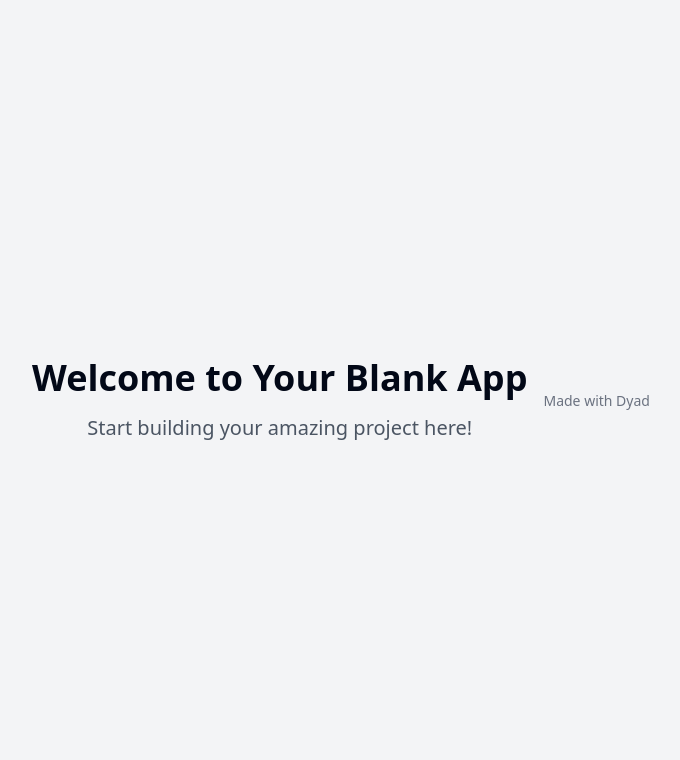
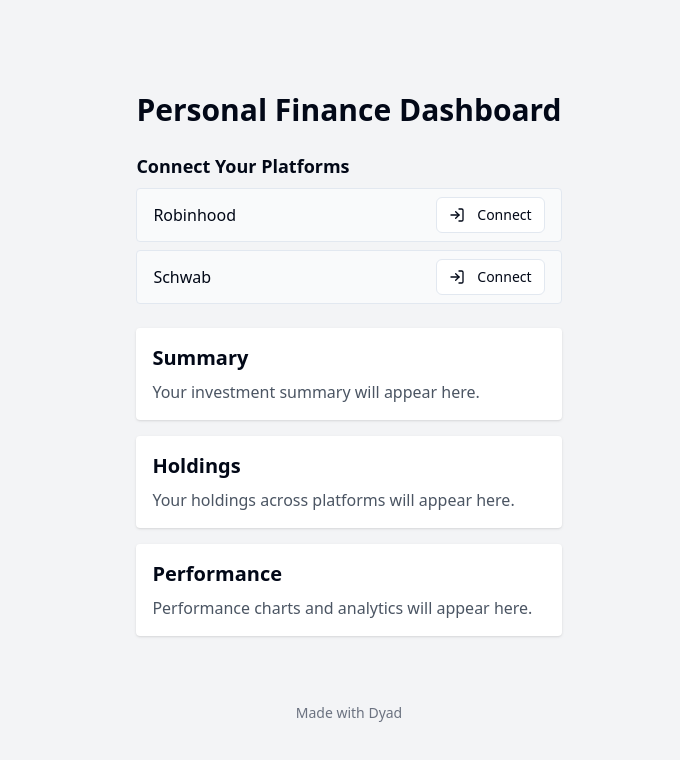
Before and after one commit to avalusa1/Personal-Finance, a React (Vite) app: page / in a window 1280 px wide. Shown: the top 760 px of the page, without its empty margins (291-971 px from the left). Built offline with nearby package versions, Linux system fonts and the light colour scheme.

Commit message:
[dyad] Config-driven dashboard foundation with YAML, context, and platform connectors - wrote 9 file(s), added js-yaml package(s)

```diff
--- a/package.json
+++ b/package.json
@@ -46,6 +46,7 @@
     "date-fns": "^3.6.0",
     "embla-carousel-react": "^8.3.0",
     "input-otp": "^1.2.4",
+    "js-yaml": "^4.1.1",
     "lucide-react": "^0.462.0",
     "next-themes": "^0.3.0",
     "react": "^18.3.1",
--- /dev/null
+++ b/src/components/Dashboard.tsx
@@ -0,0 +1,62 @@
+import React from "react";
+import { useConfig } from "@/context/ConfigProvider";
+import PlatformConnector from "./PlatformConnector";
+
+const SectionSummary = () => (
+  <div className="p-4 bg-white rounded shadow mb-4">
+    <h2 className="text-xl font-bold mb-2">Summary</h2>
+    <p className="text-gray-600">Your investment summary will appear here.</p>
+  </div>
+);
+
+const SectionHoldings = () => (
+  <div className="p-4 bg-white rounded shadow mb-4">
+    <h2 className="text-xl font-bold mb-2">Holdings</h2>
+    <p className="text-gray-600">Your holdings across platforms will appear here.</p>
+  </div>
+);
+
+const SectionPerformance = () => (
+  <div className="p-4 bg-white rounded shadow mb-4">
+    <h2 className="text-xl font-bold mb-2">Performance</h2>
+    <p className="text-gray-600">Performance charts and analytics will appear here.</p>
+  </div>
+);
+
+const sectionMap: Record<string, React.FC> = {
+  summary: SectionSummary,
+  holdings: SectionHoldings,
+  performance: SectionPerformance,
+};
+
+const Dashboard = () => {
+  const { config, loading, error } = useConfig();
+
+  if (loading) return <div>Loading dashboard...</div>;
+  if (error) return <div className="text-red-500">{error}</div>;
+  if (!config) return <div>No config loaded.</div>;
+
+  return (
+    <div className="max-w-2xl mx-auto py-8">
+      <h1 className="text-3xl font-bold mb-6 text-center">Personal Finance Dashboard</h1>
+      <div className="mb-6">
+        <h2 className="text-lg font-semibold mb-2">Connect Your Platforms</h2>
+        <div className="flex flex-col gap-2">
+          {config.platforms?.map((platform: any) =>
+            platform.enabled ? (
+              <PlatformConnector key={platform.name} platform={platform} />
+            ) : null
+          )}
+        </div>
+      </div>
+      {config.dashboard?.sections?.map((section: any, idx: number) => {
+        const SectionComponent = sectionMap[section.type];
+        return SectionComponent ? (
+          <SectionComponent key={section.type + idx} />
+        ) : null;
+      })}
+    </div>
+  );
+};
+
+export default Dashboard;
--- /dev/null
+++ b/src/components/PlatformConnector.tsx
@@ -0,0 +1,24 @@
+import React from "react";
+import { Button } from "@/components/ui/button";
+import { LogIn } from "lucide-react";
+
+type Platform = {
+  name: string;
+  api: string;
+  fields: string[];
+};
+
+const PlatformConnector = ({ platform }: { platform: Platform }) => {
+  // In a real app, you'd handle OAuth or credential input here
+  return (
+    <div className="flex items-center justify-between bg-gray-50 rounded px-4 py-2 border">
+      <span className="font-medium">{platform.name}</span>
+      <Button variant="outline" size="sm">
+        <LogIn className="w-4 h-4 mr-1" />
+        Connect
+      </Button>
+    </div>
+  );
+};
+
+export default PlatformConnector;
--- /dev/null
+++ b/src/config/default.yaml
@@ -0,0 +1,14 @@
+platforms:
+  - name: Robinhood
+    enabled: true
+    api: robinhood
+    fields: [username, password]
+  - name: Schwab
+    enabled: true
+    api: schwab
+    fields: [api_key]
+dashboard:
+  sections:
+    - type: summary
+    - type: holdings
+    - type: performance
--- /dev/null
+++ b/src/context/ConfigProvider.tsx
@@ -0,0 +1,40 @@
+import React, { createContext, useContext, useEffect, useState } from "react";
+import { loadConfig } from "@/utils/configLoader";
+
+type ConfigContextType = {
+  config: any;
+  loading: boolean;
+  error: string | null;
+};
+
+const ConfigContext = createContext<ConfigContextType>({
+  config: null,
+  loading: true,
+  error: null,
+});
+
+export const useConfig = () => useContext(ConfigContext);
+
+export const ConfigProvider = ({ children }: { children: React.ReactNode }) => {
+  const [config, setConfig] = useState<any>(null);
+  const [loading, setLoading] = useState(true);
+  const [error, setError] = useState<string | null>(null);
+
+  useEffect(() => {
+    loadConfig()
+      .then((cfg) => {
+        setConfig(cfg);
+        setLoading(false);
+      })
+      .catch((e) => {
+        setError("Failed to load config");
+        setLoading(false);
+      });
+  }, []);
+
+  return (
+    <ConfigContext.Provider value={{ config, loading, error }}>
+      {children}
+    </ConfigContext.Provider>
+  );
+};
--- a/src/pages/Index.tsx
+++ b/src/pages/Index.tsx
@@ -1,18 +1,15 @@
-// Update this page (the content is just a fallback if you fail to update the page)
-
+import { ConfigProvider } from "@/context/ConfigProvider";
+import Dashboard from "@/components/Dashboard";
 import { MadeWithDyad } from "@/components/made-with-dyad";
 
 const Index = () => {
   return (
-    <div className="min-h-screen flex items-center justify-center bg-gray-100">
-      <div className="text-center">
-        <h1 className="text-4xl font-bold mb-4">Welcome to Your Blank App</h1>
-        <p className="text-xl text-gray-600">
-          Start building your amazing project here!
-        </p>
+    <ConfigProvider>
+      <div className="min-h-screen flex flex-col items-center justify-center bg-gray-100">
+        <Dashboard />
+        <MadeWithDyad />
       </div>
-      <MadeWithDyad />
-    </div>
+    </ConfigProvider>
   );
 };
 
--- /dev/null
+++ b/src/utils/configLoader.ts
@@ -0,0 +1,8 @@
+import yaml from "js-yaml";
+
+export async function loadConfig(): Promise<any> {
+  // For now, load from local file. In production, fetch from remote repo.
+  const res = await fetch("/src/config/default.yaml");
+  const text = await res.text();
+  return yaml.load(text);
+}
```
Also changed, not shown: 1 other file (tests, documents, lock files or other folders).
